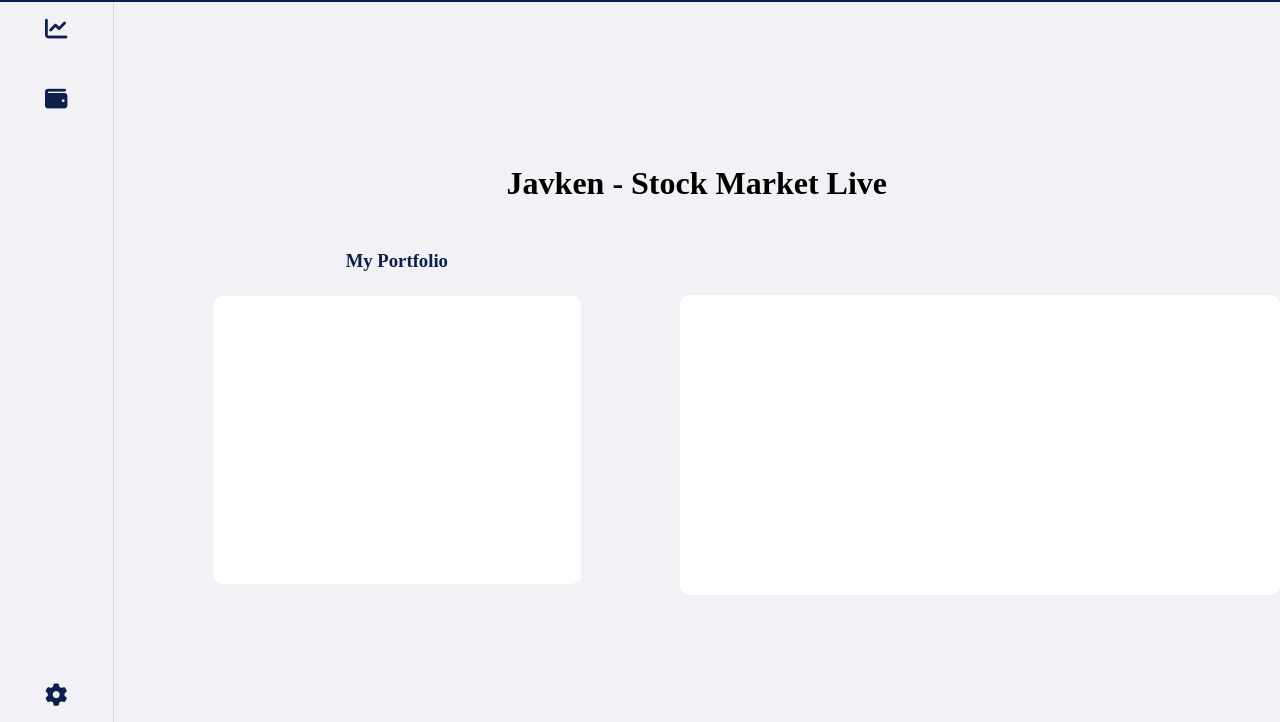
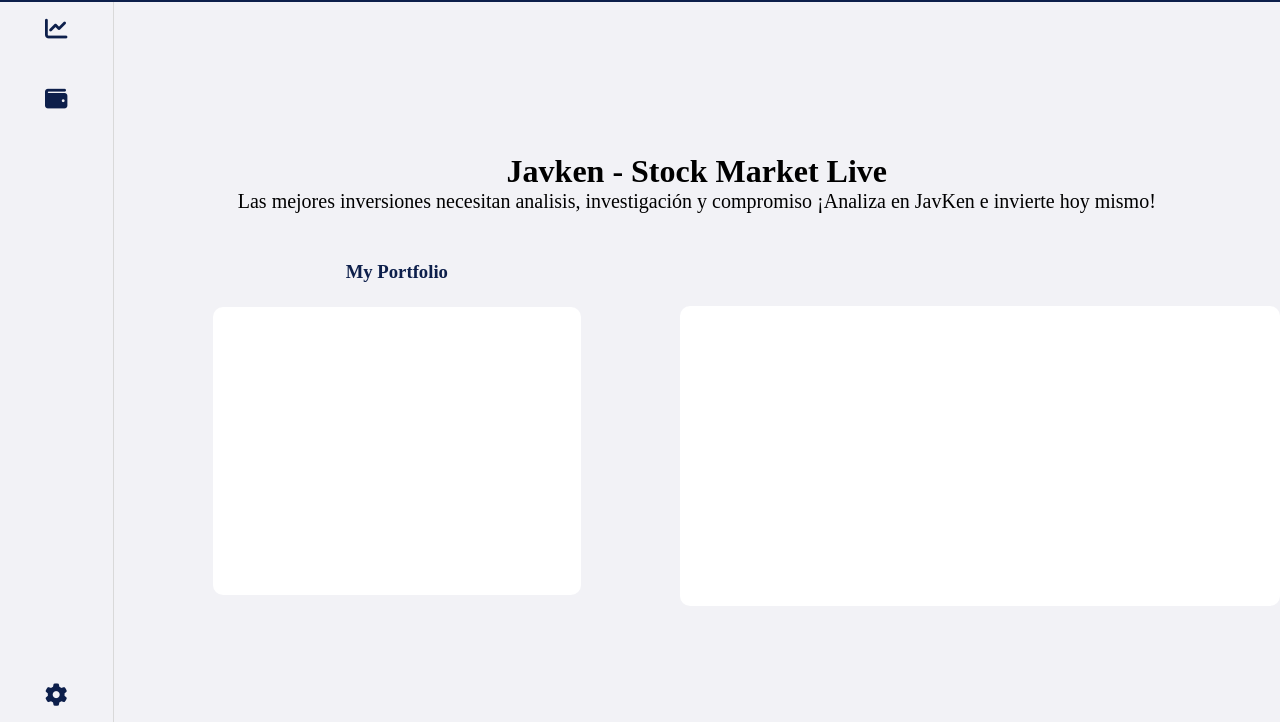
Before and after one commit to Javillcam6/Dashboard, a plain HTML site: page index.html in a window 1280 px wide. Shown: the part 78-800 px from the top of the page. Drawn offline with nearby package versions, Linux system fonts and the light colour scheme; no server answers.

Commit message:
Agregando Calltoaction

```diff
--- a/index.html
+++ b/index.html
@@ -32,7 +32,9 @@
 
 
     <div class="main">
-    <h1>Javken  - Stock Market Live</h1>
+    <h1>Javken  - Stock Market Live
+      <p class="infoJavken"> Las mejores inversiones necesitan analisis, investigación y compromiso ¡Analiza en JavKen e invierte hoy mismo! </p>
+    </h1>
 
     <article class="data-box">
       <h3>My Portfolio</h3>
--- a/style.css
+++ b/style.css
@@ -90,6 +90,10 @@ h1 {
   /* font-size: 1.8rem; */
   font-size: 1rem;
   color: var(--bg-color-darke);
+}
+.infoJavken {
+  font-size: 20px;
+  font-weight: 400;
 }
 
 .data-boxes {
```
